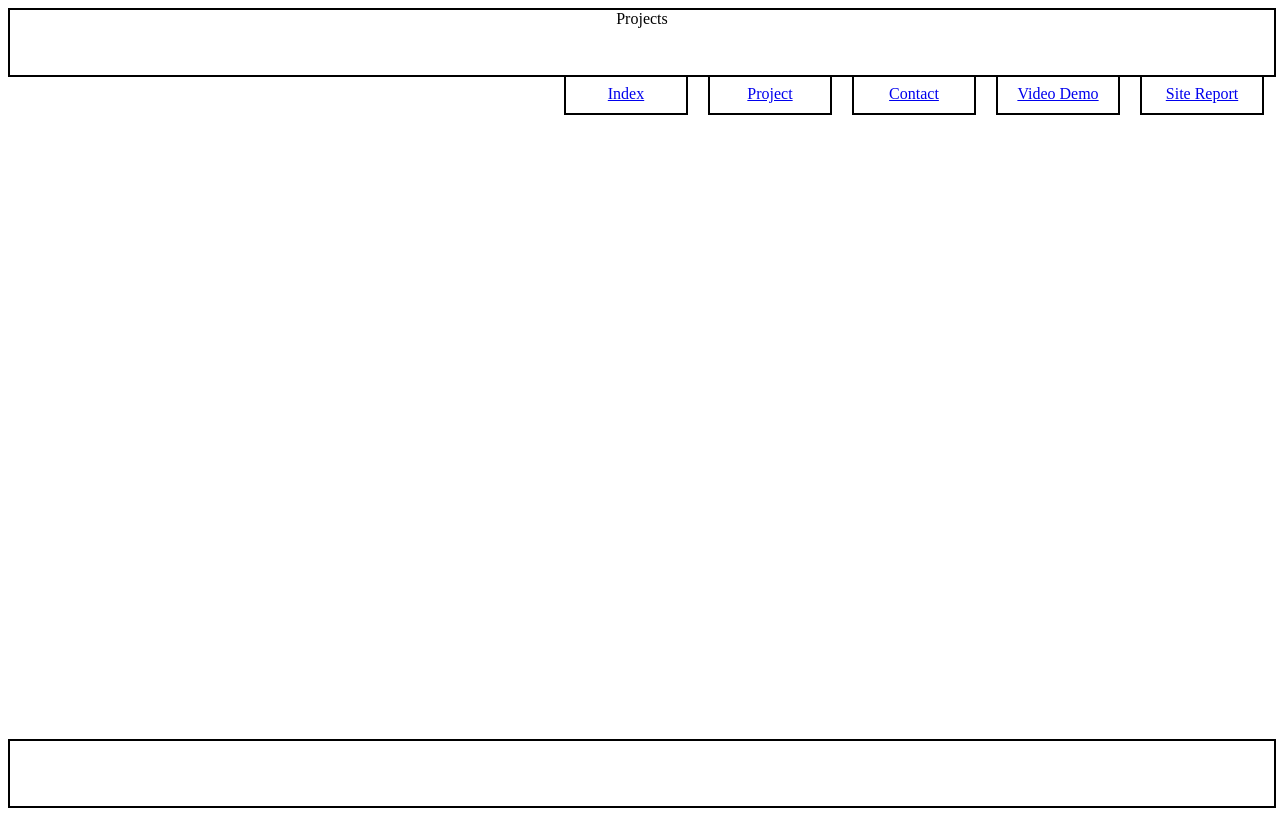
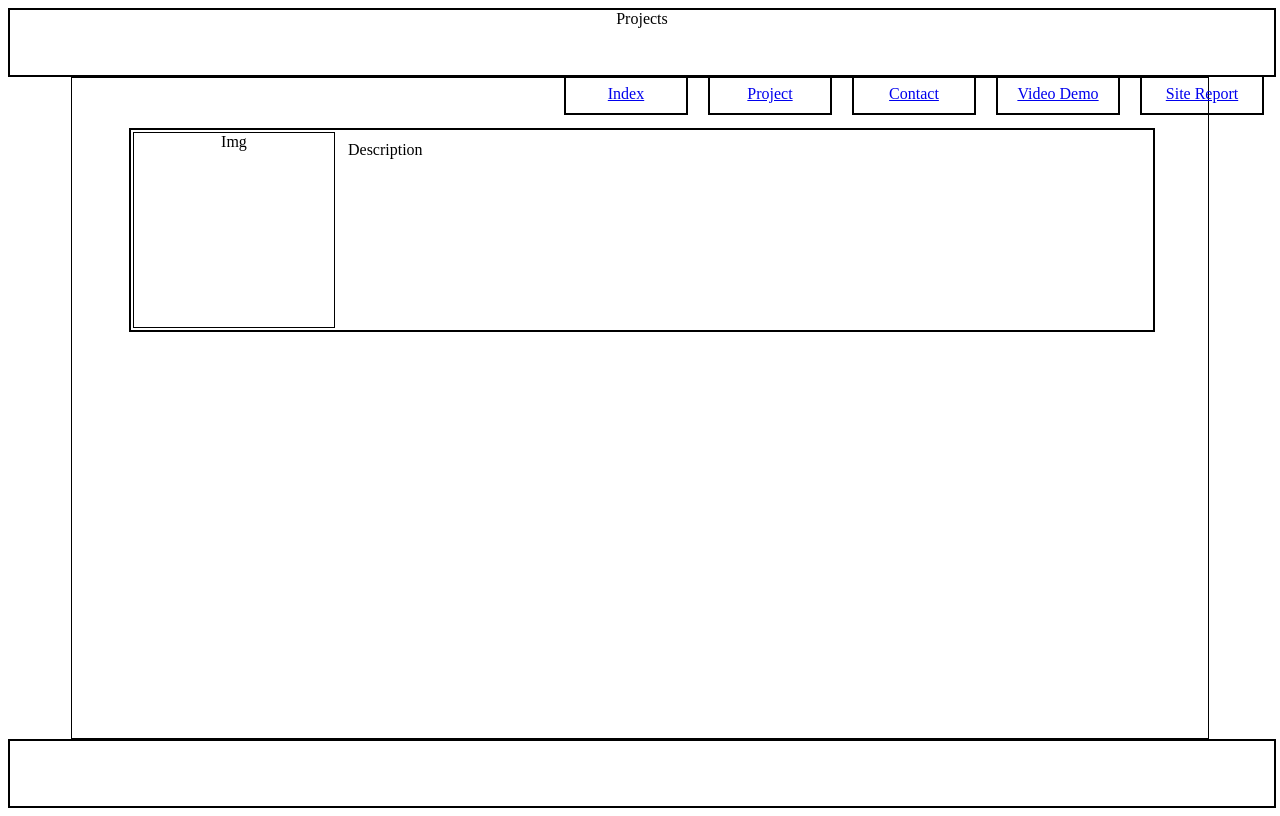
Before and after one commit to CodeMEmilk/CSY1063-Assignment-1, a plain HTML site: page project.html in a window 1280 px wide. Drawn offline with Linux system fonts and the light colour scheme.

Commit message:
Add initial placeholder div to project.html with respective change to assignment.css

```diff
--- a/assignment_1.css
+++ b/assignment_1.css
@@ -41,6 +41,14 @@ body{
 
 main{
     flex:1;
+    margin-right: 5%;
+    margin-left: 5%;
+
+    /* display: grid;
+    grid-row: auto; */
+
+    padding-top: 50px;
+    border: 1px solid black;
 }
 
 footer{
@@ -50,3 +58,34 @@ footer{
 
     text-align:center;
 }
+
+.placeholder{
+    margin-right: 5%;
+    margin-left: 5%;
+    width: 90%;
+    height: 200px;
+
+    display:flex;
+    flex-direction: row;
+    border: 2px solid black;
+}
+
+.placeholder-details{
+    margin:1px;
+    padding: 10px;
+    text-align: center;
+}
+
+.placeholder-img{
+    margin:2px;
+    width:200px;
+    border: 1px solid black;
+
+    text-align:center;
+}
+
+
+/* div{
+    margin: 2px;
+    border:2px solid black;
+} */
--- a/project.html
+++ b/project.html
@@ -14,7 +14,21 @@
             <a href="sitereport.html" class="menu-item">Site Report</a>
         </nav>
     </header>
-    <main></main>
+    <main>
+        <div class="placeholder">
+            <div class="placeholder-img">Img</div>
+            <div class="placeholder-details"> Description</div>
+        </div>
+        <!-- <div> Project 2
+            <div></div>
+        </div>
+         <div>Project 3
+            <div></div>
+        </div>
+         <div>Project 4
+            <div></div>
+        </div> -->
+    </main>
     <footer></footer>
     </body>
 
```
